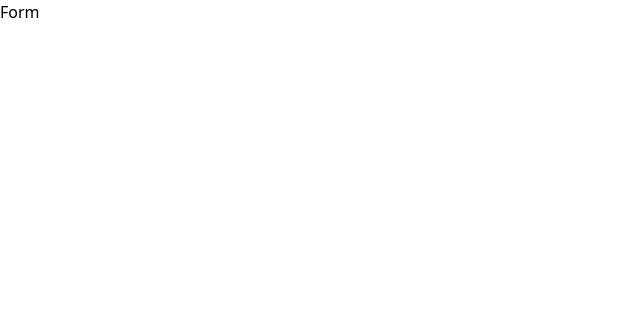
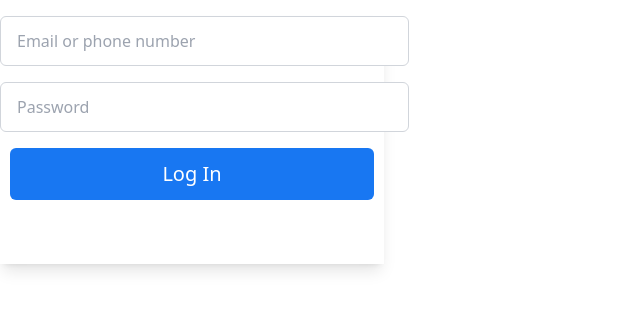
Before and after one commit to PedroL22/React-Facebook-Register-Clone, a React (Vite) app: page / in a window 1280 px wide. Shown: the top 310 px of the page, without its empty margins (0-640 px from the left). Built offline with nearby package versions, Linux system fonts and the light colour scheme.

Commit message:
Form + Submit Button + Primary and Secondary colors

```diff
--- a/src/components/Form.tsx
+++ b/src/components/Form.tsx
@@ -1,5 +1,26 @@
-import React from "react";
-
 export default function Form() {
-	return <div>Form</div>;
+	return (
+		<div>
+			<div className="shadow-lg sm:max-w-sm pb-12">
+				<form action="">
+					<input
+						type="text"
+						placeholder="Email or phone number"
+						className="flex mx-auto py-3 pl-4 pr-40 my-4 border border-gray-300 rounded-md"
+					/>
+					<input
+						type="text"
+						placeholder="Password"
+						className="flex mx-auto py-3 pl-4 pr-40 my-4 border border-gray-300 rounded-md"
+					/>
+					<button
+						type="submit"
+						className="flex mx-auto py-3 px-[9.5rem] my-4 rounded-md bg-primary text-xl text-white font-medium"
+					>
+						Log In
+					</button>
+				</form>
+			</div>
+		</div>
+	);
 }
--- a/tailwind.config.cjs
+++ b/tailwind.config.cjs
@@ -1,9 +1,13 @@
 /** @type {import('tailwindcss').Config} */
 module.exports = {
-  content: ['./index.html', './src/**/*.{js,ts,jsx,tsx}'
-],
+  content: ['./index.html', './src/**/*.{js,ts,jsx,tsx}'],
   theme: {
-    extend: {},
-  },
-  plugins: [],
+    extend: {
+      colors: {
+        primary: '#1877f2',
+        secondary: '#42b72a'
+      }
+    },
+    plugins: []
+  }
 }
```
